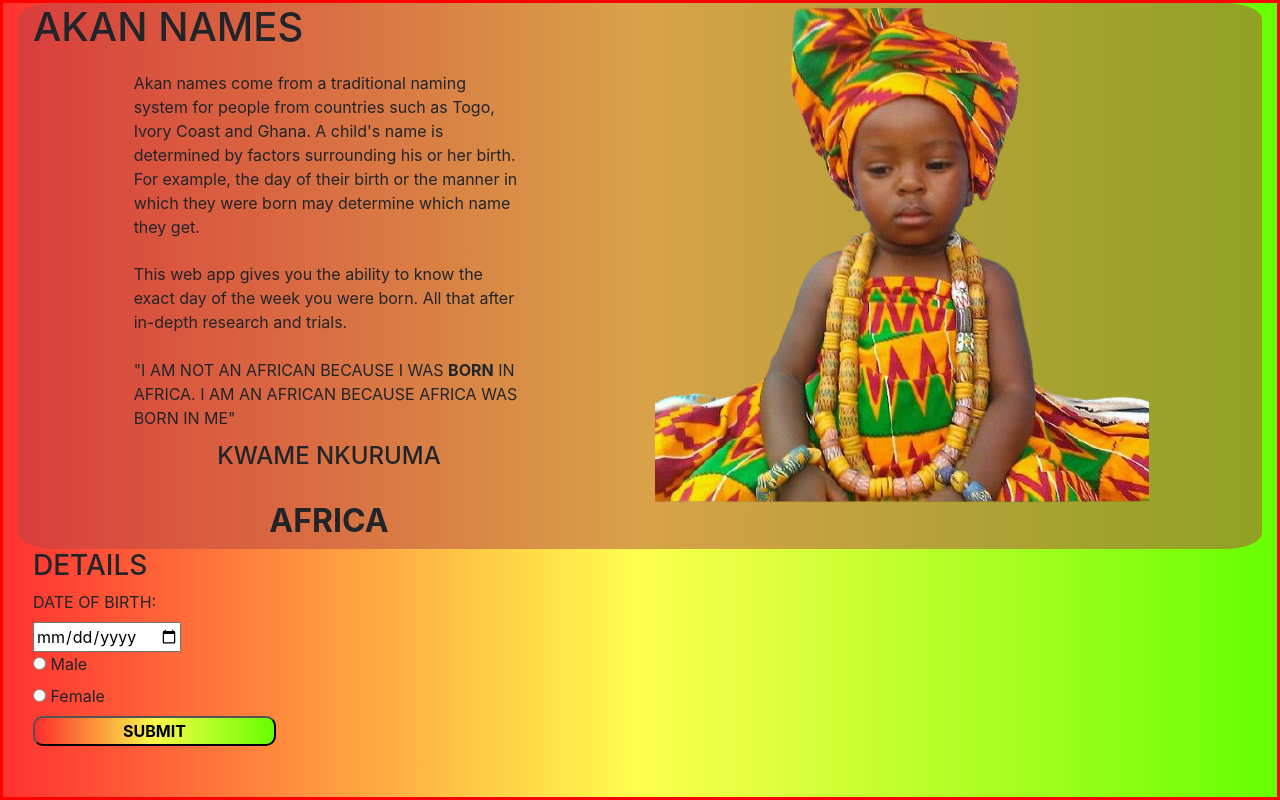
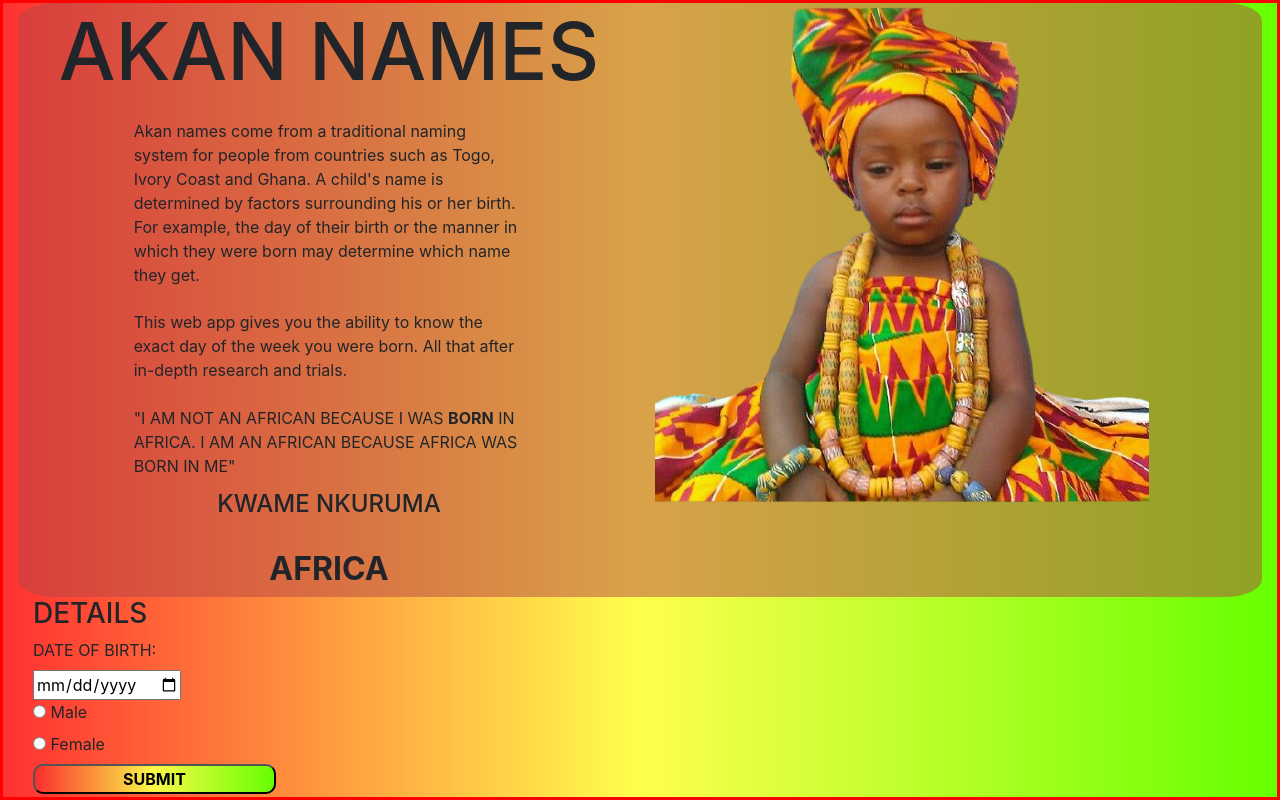
Before and after one commit to Binamin-hussein100/Akan-names, a plain HTML site: page index.html in a window 1280 px wide. Drawn offline with nearby package versions, Linux system fonts and the light colour scheme.

Commit message:
added the font size of class h-one

```diff
--- a/css/styles.css
+++ b/css/styles.css
@@ -31,10 +31,10 @@ h4{
     text-align: center;
 }
 
-/* .h-one {
+.h-one {
     text-align: center;
     font-size: 500%;
-} */
+}
 
 
 
```
